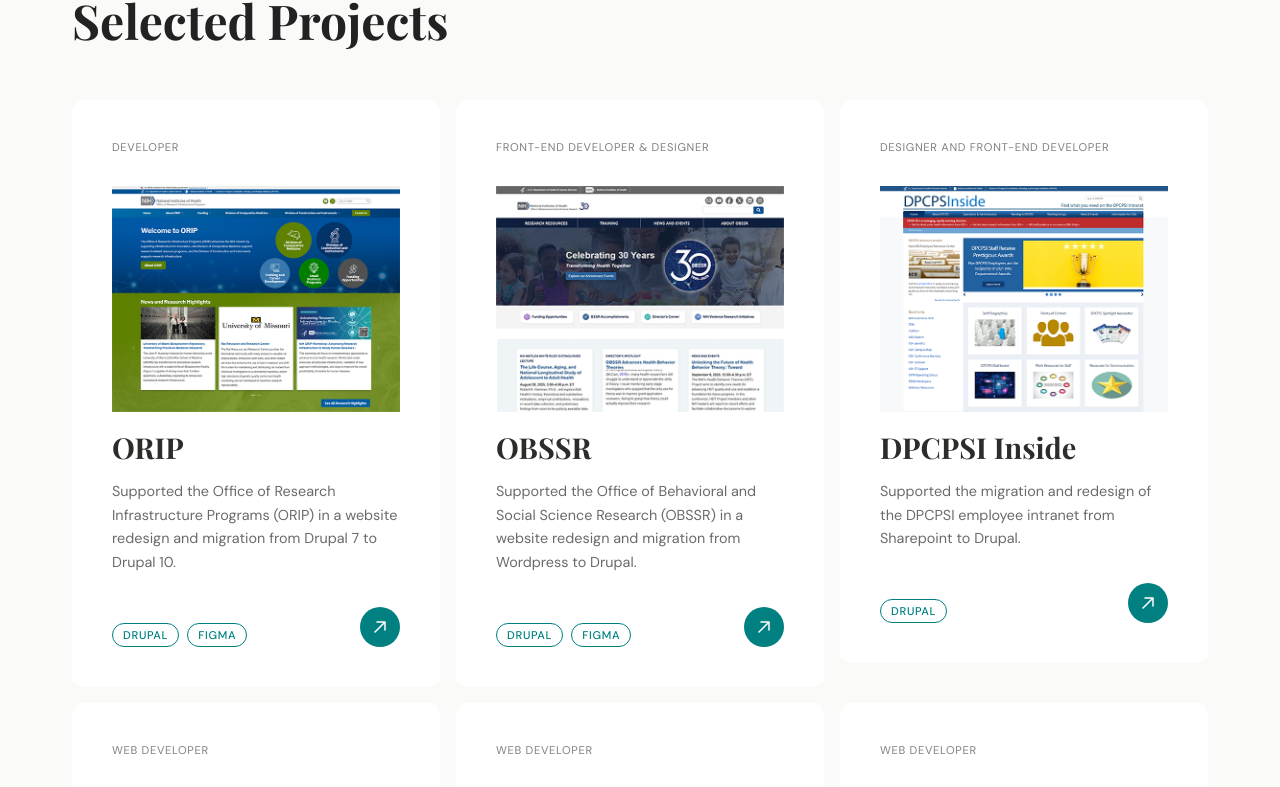
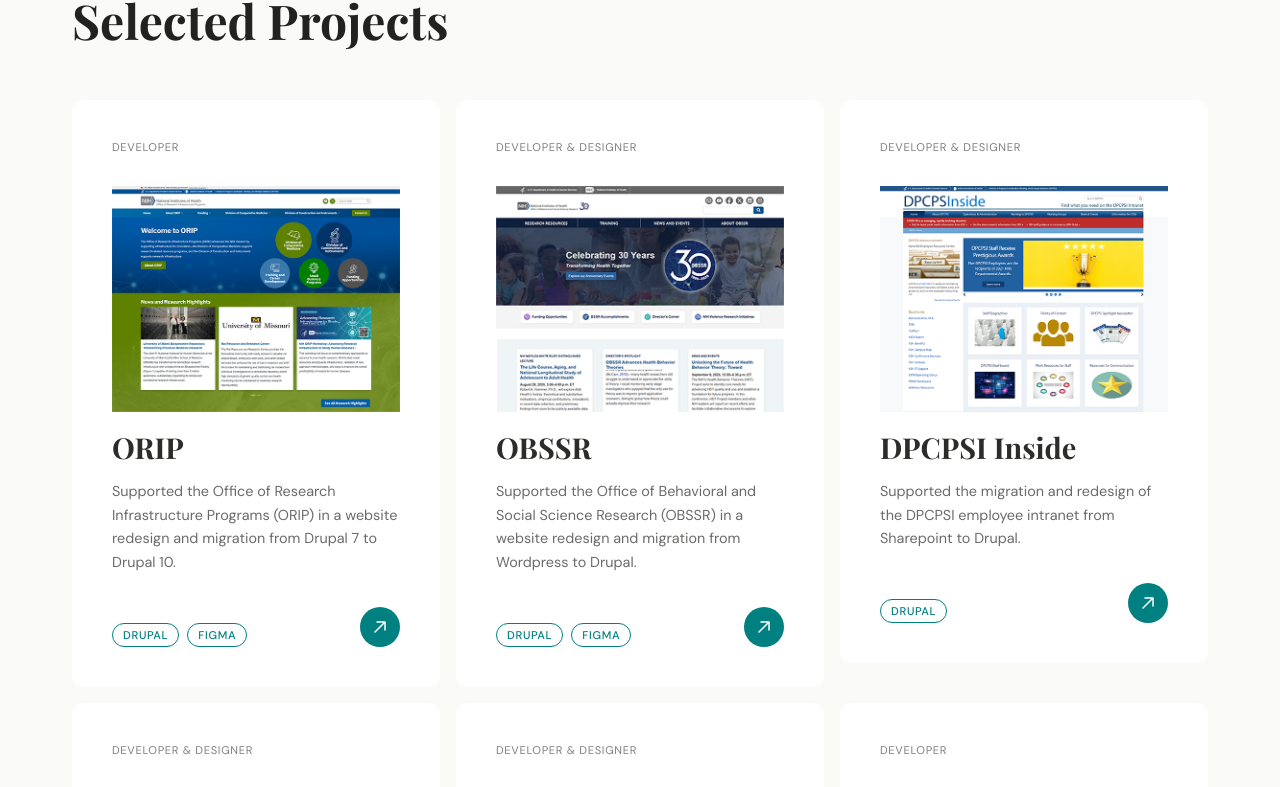
Before and after one commit to stringerkm/kmstringer-portfolio, a React (Vite) app: page / in a window 1280 px wide. Shown: the part 1614-2401 px from the top of the page. Built offline with nearby package versions, Linux system fonts and the light colour scheme; a web font is replaced by a local one.

Commit message:
Update portfolio

```diff
--- a/src/projects.js
+++ b/src/projects.js
@@ -82,7 +82,7 @@ export const PROJECTS = [
     color: "#fff",
     accent: "#2C2C2A",
     span: "mid",
-    role: "Front-end Developer & Designer",
+    role: "Developer & Designer",
     coverImage: "/images/obssr-thumb.png",
     heroImage: "/images/obssr-thumb.png",
     images: [
@@ -152,7 +152,7 @@ export const PROJECTS = [
     color: "#fff",
     accent: "#2C2C2A",
     span: "mid",
-    role: "Designer and Front-end Developer",
+    role: "Developer & Designer",
     coverImage: "/images/dpcpsi-inside-thumb.png",
     heroImage: "/images/dpcpsi-inside-thumb.png",
     images: [
@@ -222,7 +222,7 @@ export const PROJECTS = [
     color: "#fff",
     accent: "#2C2C2A",
     span: "mid",
-    role: "Web Developer",
+    role: "Developer & Designer",
         coverImage: "/images/thro-thumb.png",
     heroImage: "/images/thro-thumb.png",
     images: [
@@ -292,7 +292,7 @@ export const PROJECTS = [
     color: "#fff",
     accent: "#2C2C2A",
     span: "mid",
-    role: "Web Developer",
+    role: "Developer & Designer",
     coverImage: "/images/living-history-thumb.png",
     heroImage: "/images/living-history-thumb.png",
     images: [
@@ -362,7 +362,7 @@ export const PROJECTS = [
     color: "#fff",
     accent: "#2C2C2A",
     span: "mid",
-    role: "Web Developer",
+    role: "Developer",
         coverImage: "/images/scgcorp-thumb.png",
     heroImage: "/images/scgcorp-thumb.png",
     images: [
@@ -432,7 +432,7 @@ export const PROJECTS = [
     color: "#fff",
     accent: "#2C2C2A",
     span: "mid",
-    role: "Web Developer",
+    role: "Developer",
         coverImage: "/images/miamicom-thumb.jpg",
     heroImage: "orip.png",
     images: [
@@ -502,7 +502,7 @@ export const PROJECTS = [
     color: "#fff",
     accent: "#2C2C2A",
     span: "mid",
-    role: "Web Developer",
+    role: "Developer & Designer",
     coverImage: "/images/rooted-studio-thumb.png",
     heroImage: "/images/rooted-studio.png",
     images: [
```
